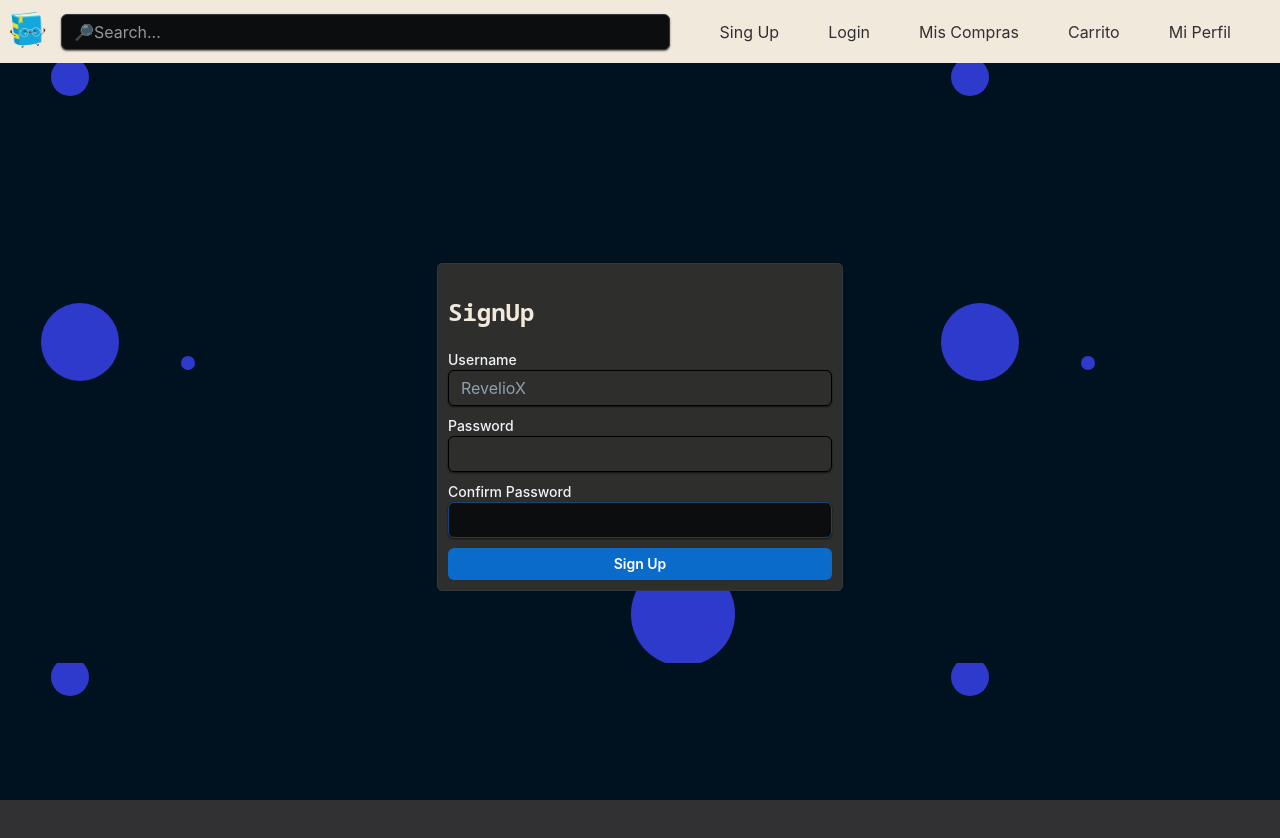
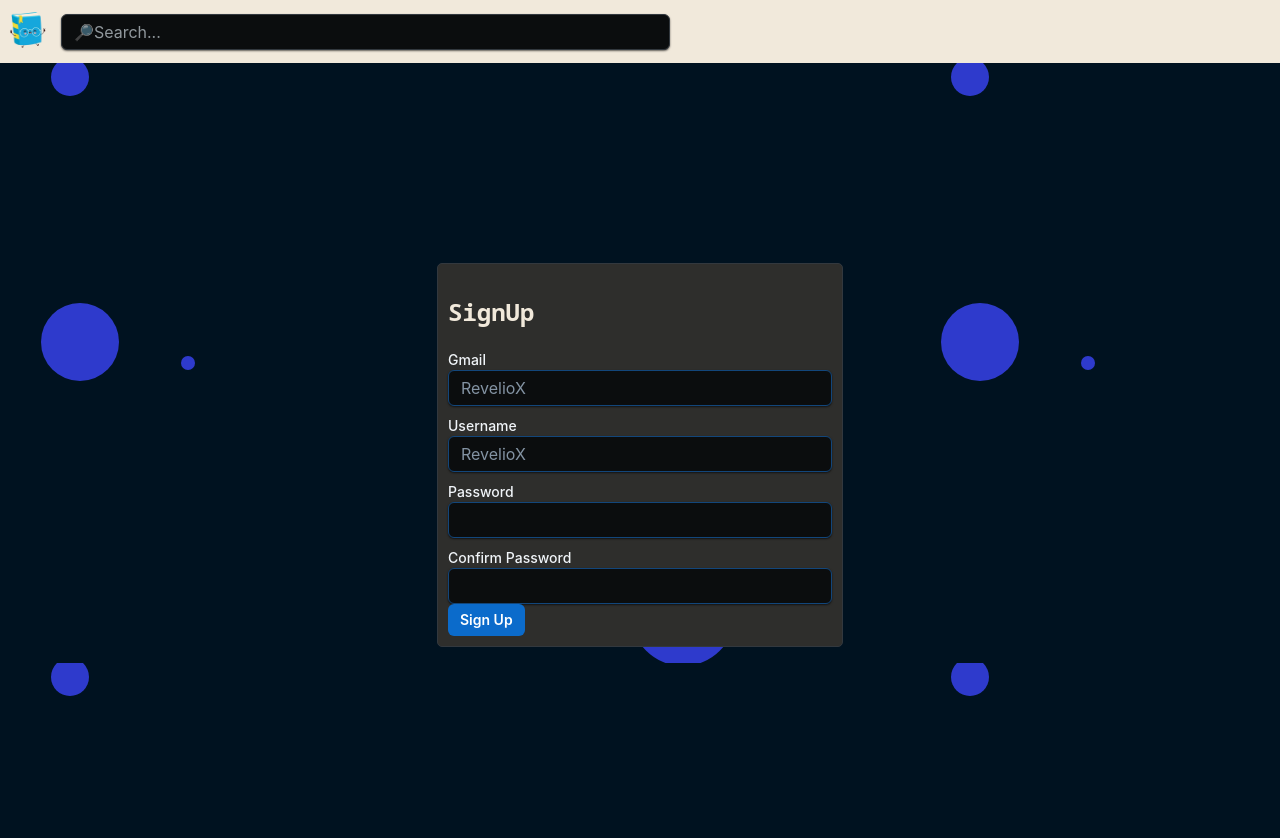
Before and after one commit to RevelioX/online_books, a Next.js app: page /signup in a window 1280 px wide. Shown: the top 838 px of the page. Before the commit the page ends 800 px from the top, so only its background shows below. Built offline with nearby package versions, Linux system fonts and the light colour scheme.

Commit message:
Mucho lio del nav. Hizo PUUUM todo

```diff
--- a/src/components/nav.js
+++ b/src/components/nav.js
@@ -1,10 +1,15 @@
 import style from "@/styles/nav.module.css"
 import Image from 'next/image'
-import { Input, Button, Link } from "@mui/joy";
+import Menu from '@mui/joy/Menu';
+import MenuItem from '@mui/joy/MenuItem';
+import { Input, Button, Link } from "@mui/joy/";
+
 
 import icono from "../../public/index_nav/happyBook.png"
 
 export default function Navigator(){
+    let menu = false;
+    let width = screen.width;
     return(
         <nav id="demo_dark-mode-by-default" className={style.nav}>
             <Link href="/">
@@ -17,18 +22,25 @@ export default function Navigator(){
 
             </div>
 
-            <div className={style.options}>
-
-                <Link href="/signup" className={style.options_Link}>Sing Up</Link>
-                <Link href="/login" className={style.options_Link}>Login</Link>
-                <Link href="/compras" className={style.options_Link}>Mis Compras</Link>
-                <Link href="/carrito" className={style.options_Link}>Carrito</Link>
-                <Link href="/perfil" className={style.options_Link}>Mi Perfil</Link>
-
+            {menu && <div className={style.options_ver}></div>}
+            { width < 850 ?
+            <div className={style.options_ver}>
+                <Menu ></Menu>
+            </div>
+            :
+            <div className={style.options_hor}>
+            <Link href="/signup" className={style.options_Link}>Sing Up</Link>
+            <Link href="/login" className={style.options_Link}>Login</Link>
+            <Link href="/compras" className={style.options_Link}>Mis Compras</Link>
+            <Link href="/carrito" className={style.options_Link}>Carrito</Link>
+            <Link href="/perfil" className={style.options_Link}>Mi Perfil</Link>
 
             </div>
+}
+
 
         </nav>
     )
 
+
 }
--- a/src/pages/login.js
+++ b/src/pages/login.js
@@ -13,12 +13,17 @@ export default function Login(){
     return(
         <div className={styles.background}>
             <Sheet className={styles.sheet}variant="outlined" color="neutral">
+
             <h2 className={styles.text}>Login</h2>
+
             <FormLabel className={styles.Labels}>Username</FormLabel>
             <Input required className={styles.login_username} type="text" placeholder="RevelioX" color={ inputState.username ? "primary" : "danger"}></Input>
+
             <FormLabel className={styles.Labels}>Password</FormLabel>
             <Input required className={styles.login_password} type="password" color={ inputState.password ? "primary" : "danger"}></Input>
+
             {!(inputState.username||inputState.password) && <p className={styles.error}>Username or password is wrong.</p>}
+
             <Button color="primary" onClick={handleClick} size="sm" variant="solid" className={styles.login_button}>Login</Button>
             </Sheet>
         </div>
--- a/src/pages/signup.js
+++ b/src/pages/signup.js
@@ -16,15 +16,19 @@ export default function Signup(){
 
             <h2 className={styles.text}>SignUp</h2>
 
+            <FormLabel className={styles.Labels}>Gmail</FormLabel>
+            <Input required className={styles.signup_gmail} type="text" placeholder="RevelioX" color={ inputState.username ? "primary" : "danger"}></Input>
+
             <FormLabel className={styles.Labels}>Username</FormLabel>
-
-            <Input required className={styles.login_username} type="text" placeholder="RevelioX" color={ inputState.username ? "primary" : "danger"}></Input>
+            <Input required className={styles.signup_username} type="text" placeholder="RevelioX" color={ inputState.username ? "primary" : "danger"}></Input>
 
             <FormLabel className={styles.Labels}>Password</FormLabel>
-            <Input required className={styles.login_password} type="password" color={ inputState.password ? "primary" : "danger"}></Input>
+            <Input required className={styles.signup_password} type="password" color={ inputState.password ? "primary" : "danger"}></Input>
+
             <FormLabel className={styles.Labels}>Confirm Password</FormLabel>
-            <Input required className={styles.login_password_confirm} type="password" color={ inputState.password ? "primary" : "danger"}></Input>
-            <Button color="primary" onClick={handleClick} size="sm" variant="solid" className={styles.login_button}>Sign Up</Button>
+            <Input required className={styles.signup_password_confirm} type="password" color={ inputState.password ? "primary" : "danger"}></Input>
+
+            <Button color="primary" onClick={handleClick} size="sm" variant="solid" className={styles.signup_button}>Sign Up</Button>
             </Sheet>
         </div>
     )
--- a/src/styles/nav.module.css
+++ b/src/styles/nav.module.css
@@ -4,7 +4,8 @@
     display: grid;
     grid-template-columns: .1fr 1fr 1fr;
     background-color: var(--secundary_color_white);
-
+    min-height: 43px;
+    max-height: 80px;
     align-items: center;
 }
 
@@ -26,16 +27,18 @@
 
 }
 
-.options{
-    order: 1;
-    flex: 1 0.5;
-
-    background-color: transparent;
+.options_hor{
+    background-color: var(--secundary_color_white);
     color: var(--main_color);
 
     display: flex;
     justify-content: space-evenly;
     align-items: center;
+}
+
+
+.options_ver{
+
 }
 
 .options_Link{
```
